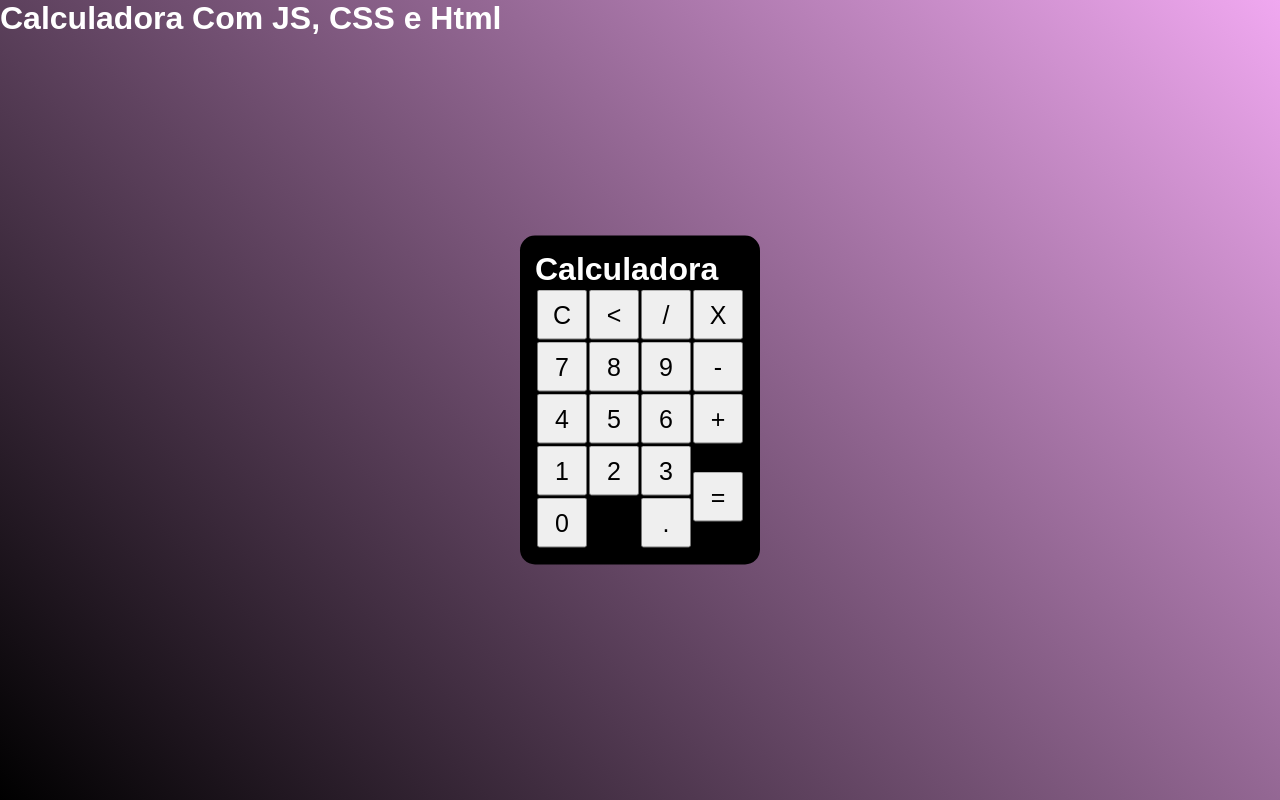
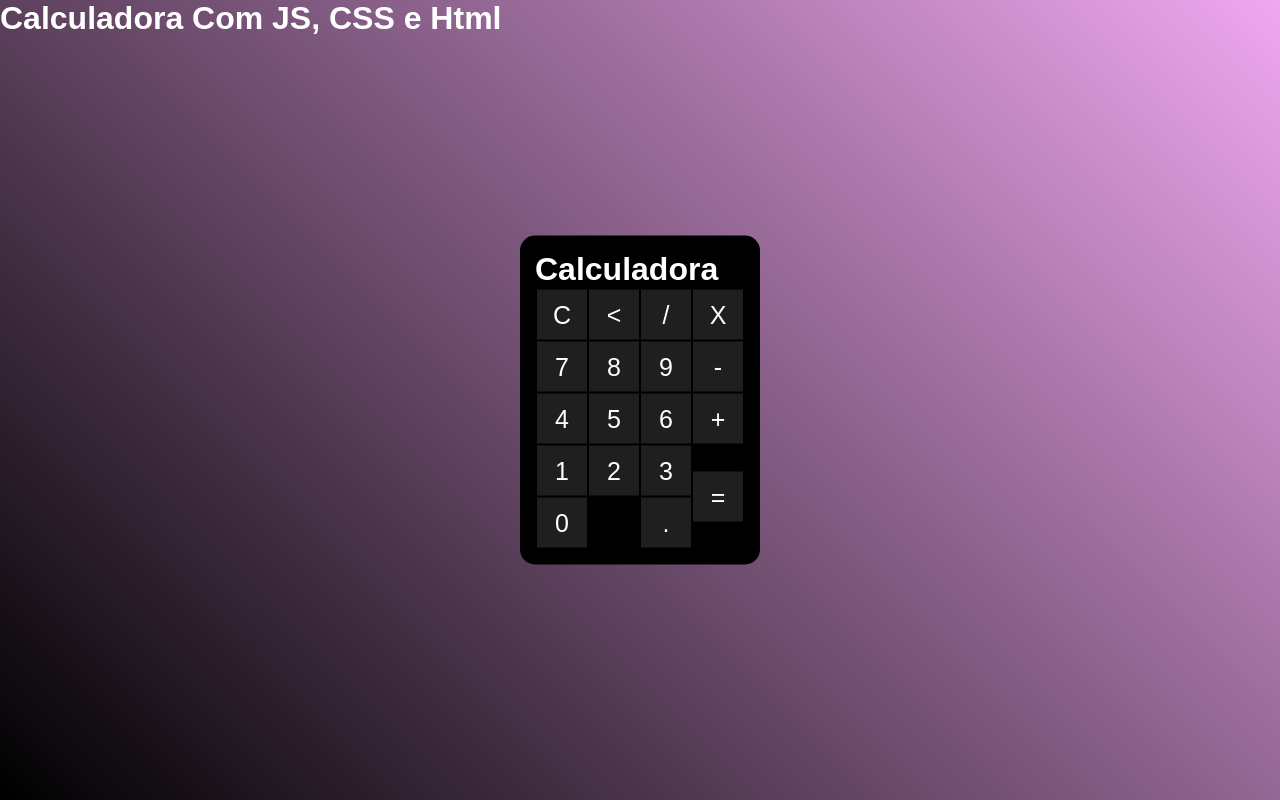
Before and after one commit to krisamorim/projects, a PHP site: page / in a window 1280 px wide. Run offline with PHP 8.4, Linux system fonts and the light colour scheme.

Commit message:
organizando botões

```diff
--- a/JS-HTML-CSS_CALCULADORA/estilo.css
+++ b/JS-HTML-CSS_CALCULADORA/estilo.css
@@ -28,5 +28,12 @@
     width: 50px;
     height: 50px;
     font-size: 25px;
+    cursor: pointer;
+    background-color: rgb(31,31,31);
+    border: none;
+    color: #fff;
+}
 
+.botao:hover{
+    background-color: black;
 }
```
